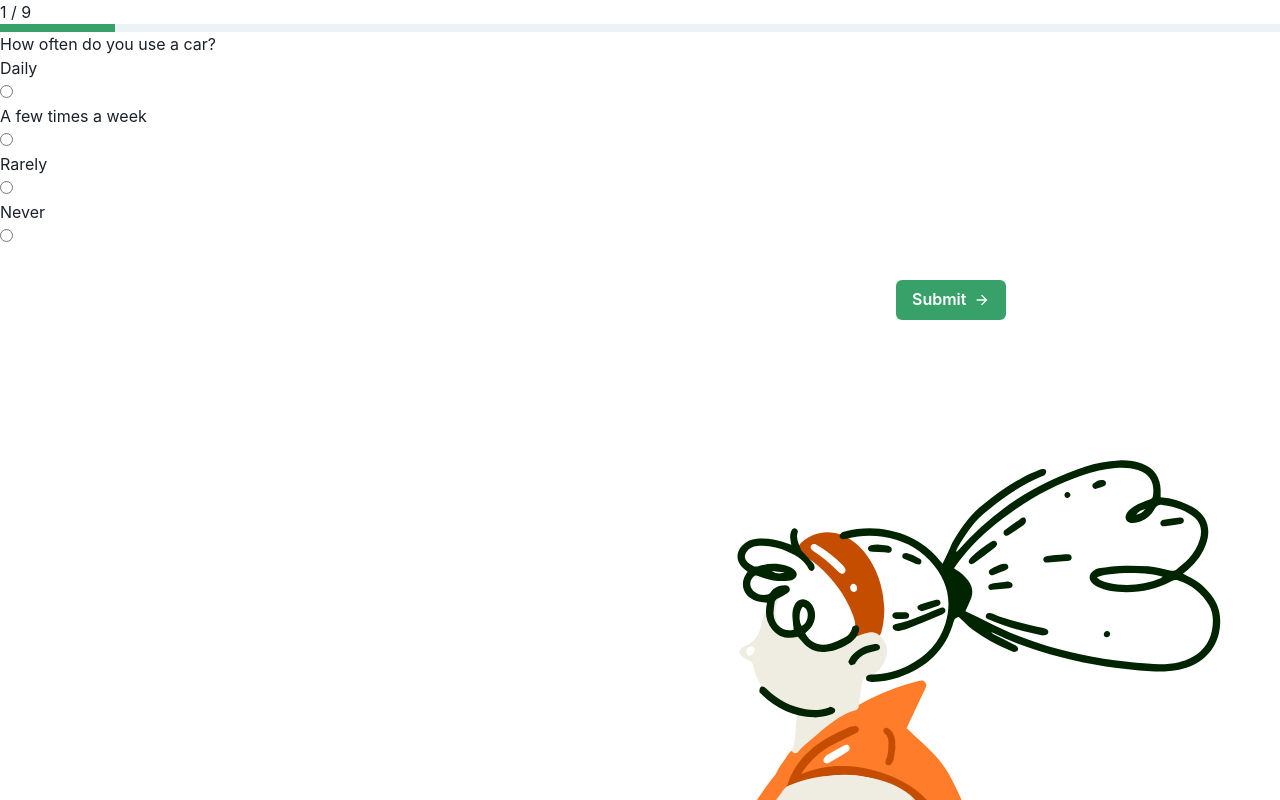
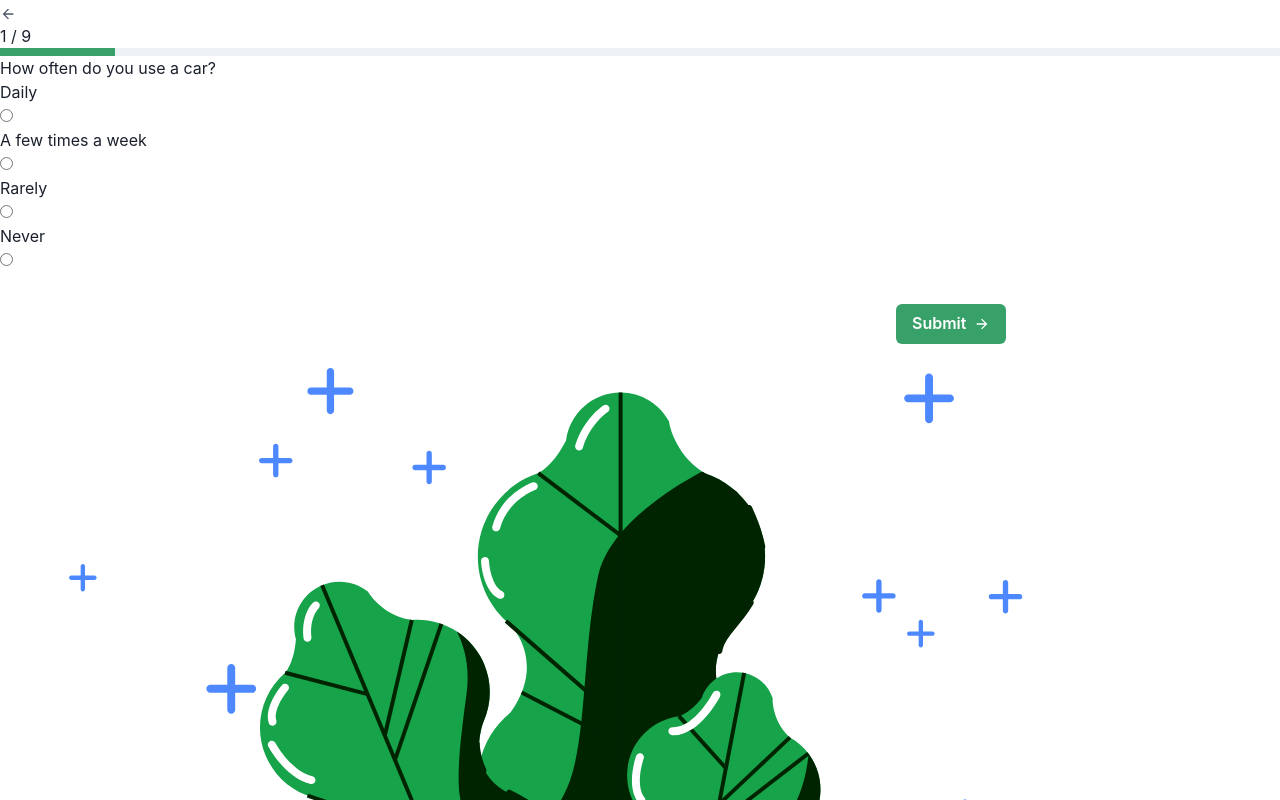
Before and after one commit to NikitaArd/EcoTrace, a React (Vite) app in the folder eco_trace/: page /quiz in a window 1280 px wide. Shown: the top 800 px of the page. Built offline with nearby package versions, Linux system fonts and the light colour scheme.

Commit message:
feat: made code more readable and added escape button to the quiz page

```diff
--- a/eco_trace/src/components/QuizOption.jsx
+++ b/eco_trace/src/components/QuizOption.jsx
@@ -1,17 +1,12 @@
-import { Radio } from "@chakra-ui/react";
-
 export default function QuizOption({ value, children, setAnswer }) {
   return (
     <li className="mx-7 my-3" onClick={() => setAnswer(value)}>
-      {/* <Radio value={value} id={children} colorScheme="green">
-        <label className="text-xl font-normal" for={children}>{children}</label>
-      </Radio> */}
       <div>
         <label
           htmlFor={children}
           className="flex cursor-pointer items-center justify-between gap-4 rounded-lg border border-gray-100 bg-white p-4 text-sm font-medium shadow-sm hover:border-gray-200 has-[:checked]:border-green-500 has-[:checked]:ring-1 has-[:checked]:ring-green-500"
         >
-          <p className="text-gray-700">{children}</p>
+          <p className="text-gray-700 text-base">{children}</p>
 
 
 
--- a/eco_trace/src/pages/Quiz.jsx
+++ b/eco_trace/src/pages/Quiz.jsx
@@ -1,7 +1,7 @@
-import Bike from "../assets/Bike.svg";
+import Plants from "../assets/Plants.svg";
 
 import { RadioGroup, Progress, Button, Radio } from "@chakra-ui/react";
-import { ArrowForwardIcon } from "@chakra-ui/icons";
+import { ArrowForwardIcon, ArrowBackIcon } from "@chakra-ui/icons";
 
 import QuizOption from "../components/QuizOption";
 
@@ -9,7 +9,6 @@ import questions from "../quiz.js";
 
 import { useState } from "react";
 import { useNavigate } from "react-router-dom";
-
 
 export default function Quiz() {
   const [currentQuestion, setCurrentQuestion] = useState(questions[0]);
@@ -24,16 +23,15 @@ export default function Quiz() {
   function submitQuestion() {
     if (questionAmount === currentQuestion.id) {
       localStorage.setItem("total", total);
-      navigate('/');
+      navigate("/");
     }
-
 
     if (currentAnswer === -1) {
       setEmptyOption(true);
     } else {
-      setTotal(prevTotal => {
+      setTotal((prevTotal) => {
         return prevTotal + currentAnswer;
-      })
+      });
 
       setCurrentQuestion(
         questions.filter(
@@ -47,7 +45,11 @@ export default function Quiz() {
 
   return (
     <div className="flex w-screen h-screen bg-transparent">
-      <section className="m-auto h-fit w-fit p-28 pt-12 border-2 border-stone-200 rounded-sm shadow-xl">
+      <section className="m-auto h-fit w-fit p-28 pt-12 border-2 relative border-stone-200 bg-stone-50 rounded-sm shadow-xl z-10">
+        <button onClick={() => navigate('/')}>
+          <ArrowBackIcon className="absolute top-8 left-8" color="gray.600" />
+        </button>
+
         <div className="mt-3 mb-20">
           <p className="my-2 font-semibold">
             {!emptyOption && `${currentQuestion.id} / ${questionAmount}`}
@@ -92,7 +94,7 @@ export default function Quiz() {
           Submit
         </Button>
       </section>
-      <img class="absolute max-h-56 ml-32 bottom-0 right-72" src={Bike} />
+      <img class="absolute max-h-56 ml-32 bottom-0 right-72 z-0" src={Plants} />
     </div>
   );
 }
```
